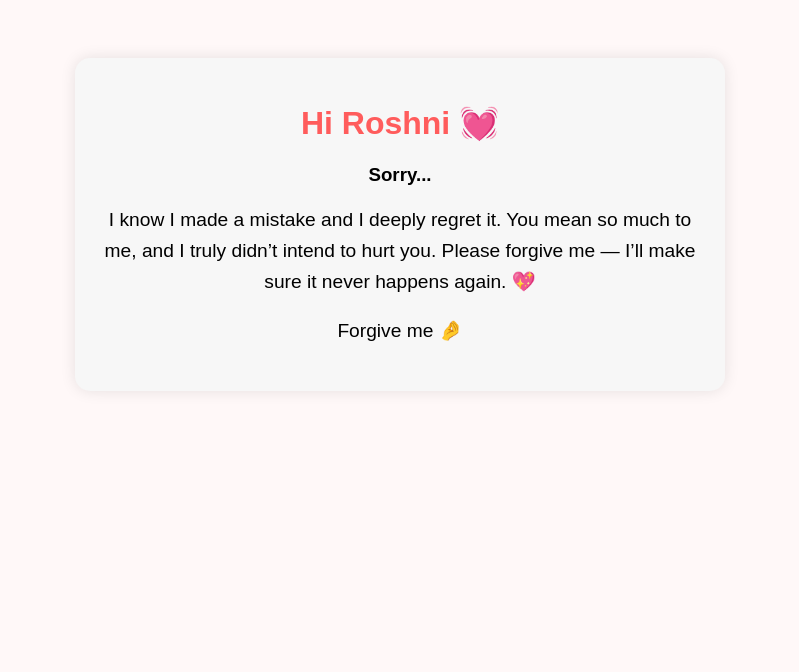
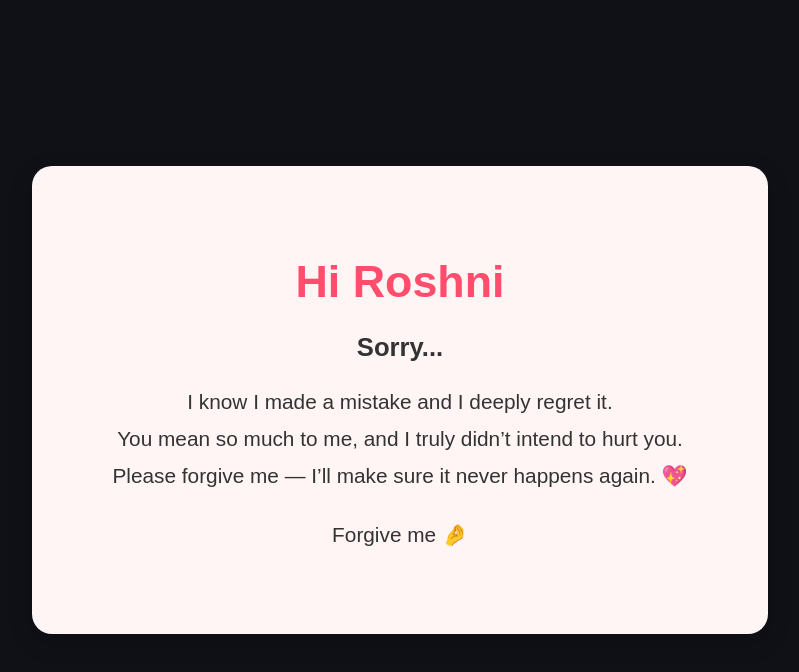
Before and after one commit to kxshore7/apology-page, a plain HTML site: page index.html in a window 1280 px wide. Shown: the whole page, without its empty margins (240-1039 px from the left). Drawn offline with Linux system fonts and the light colour scheme.

Commit message:
Revamp personal apology page design
Updated the personal apology page with improved styling and layout.

```diff
--- a/index.html
+++ b/index.html
@@ -3,51 +3,66 @@
 <head>
   <meta charset="UTF-8">
   <meta name="viewport" content="width=device-width, initial-scale=1.0">
-  <title>Apology</title>
+  <title>Personal Apology Page</title>
+
   <style>
-    /* Page styling section */
+    /* === General Page Setup === */
     body {
-      font-family: Arial, sans-serif; /* Clean readable font */
-      text-align: center;             /* Center all text */
-      padding: 50px;                  /* Space around content */
-      background-color: #fff8f8;      /* Soft background color */
+      font-family: Arial, sans-serif;     /* Clean readable font */
+      background-color: #0f1117;          /* Dark background */
+      color: #000;
+      display: flex;                      /* Center content horizontally and vertically */
+      justify-content: center;
+      align-items: center;
+      height: 100vh;                      /* Full height of the screen */
+      margin: 0;
     }
 
+    /* === Main Apology Container === */
+    .apology {
+      background-color: #fff5f5;          /* Soft pink background for a warm tone */
+      padding: 60px 80px;                 /* Increased padding for a bigger box */
+      border-radius: 20px;                /* Rounded corners */
+      box-shadow: 0 8px 25px rgba(0, 0, 0, 0.2); /* Soft shadow for depth */
+      max-width: 800px;                   /* Wider box */
+      text-align: center;
+    }
+
+    /* === Title and Text Styling === */
     h1 {
-      color: #ff5c5c;                 /* Title color - warm red */
+      color: #ff4d6d;
+      font-size: 2.8em;                   /* Bigger main heading */
+      margin-bottom: 10px;
+    }
+
+    h3 {
+      font-size: 1.6em;
+      color: #333;
+      margin-bottom: 20px;
     }
 
     p {
-      font-size: 1.2em;               /* Slightly larger font for easier reading */
-      line-height: 1.6;               /* Improve readability */
+      font-size: 1.3em;                   /* Larger readable text */
+      line-height: 1.8;                   /* Better spacing */
+      color: #333;
     }
 
-    .apology {
-      background-color: #f7f7f7;      /* Card background */
-      padding: 25px;                  /* Inner spacing */
-      border-radius: 15px;            /* Smooth rounded corners */
-      box-shadow: 0 0 15px rgba(0, 0, 0, 0.1); /* Light shadow for depth */
-      margin-bottom: 25px;
-      max-width: 600px;
-      margin-left: auto;
-      margin-right: auto;
-    }
-
+    /* === Emoji Section === */
     .emoji {
-      font-size: 2em;
-      margin-top: 10px;
+      font-size: 2.5em;                   /* Larger emoji for visual balance */
+      margin-top: 20px;
     }
   </style>
 </head>
 <body>
 
-  <!-- Main apology box -->
+  <!-- Main Apology Box -->
   <div class="apology">
-    <h1>Hi Roshni 💓</h1> <!-- Greeting line -->
-    <h3>Sorry...</h3> <!-- Opening apology -->
+    <h1>Hi Roshni </h1>
+    <h3>Sorry...</h3>
     <p>
-      I know I made a mistake and I deeply regret it.
-      You mean so much to me, and I truly didn’t intend to hurt you.
+      I know I made a mistake and I deeply regret it.<br>
+      You mean so much to me, and I truly didn’t intend to hurt you.<br>
       Please forgive me — I’ll make sure it never happens again. 💖
     </p>
 
```
